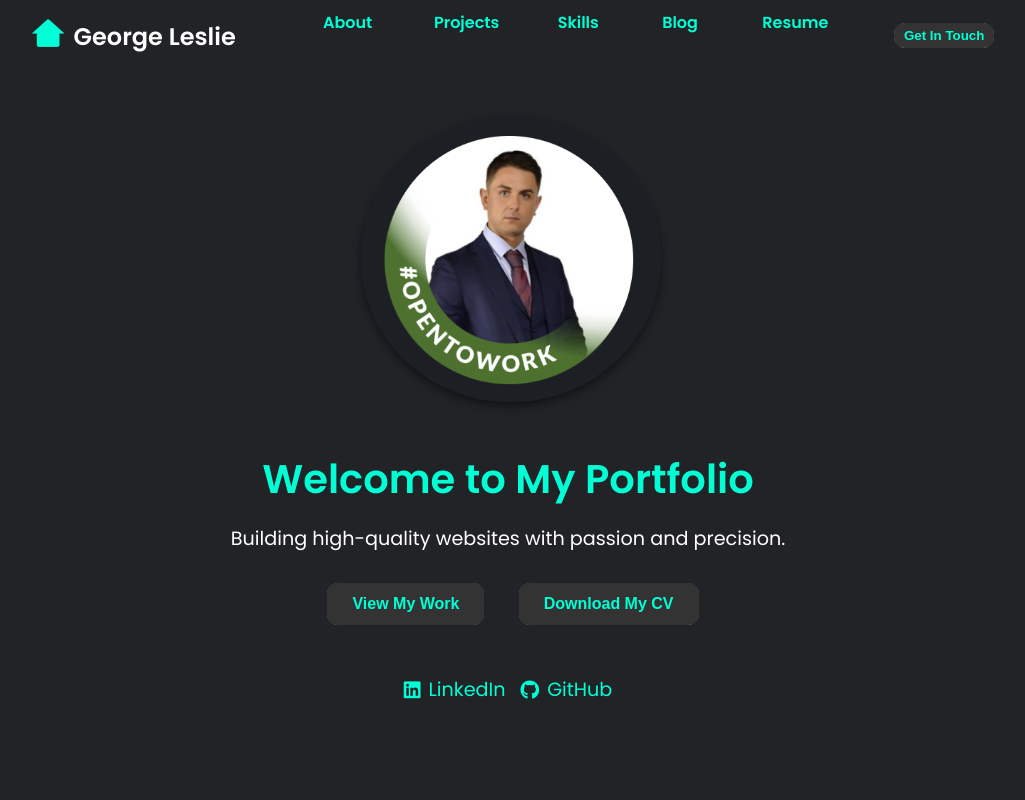
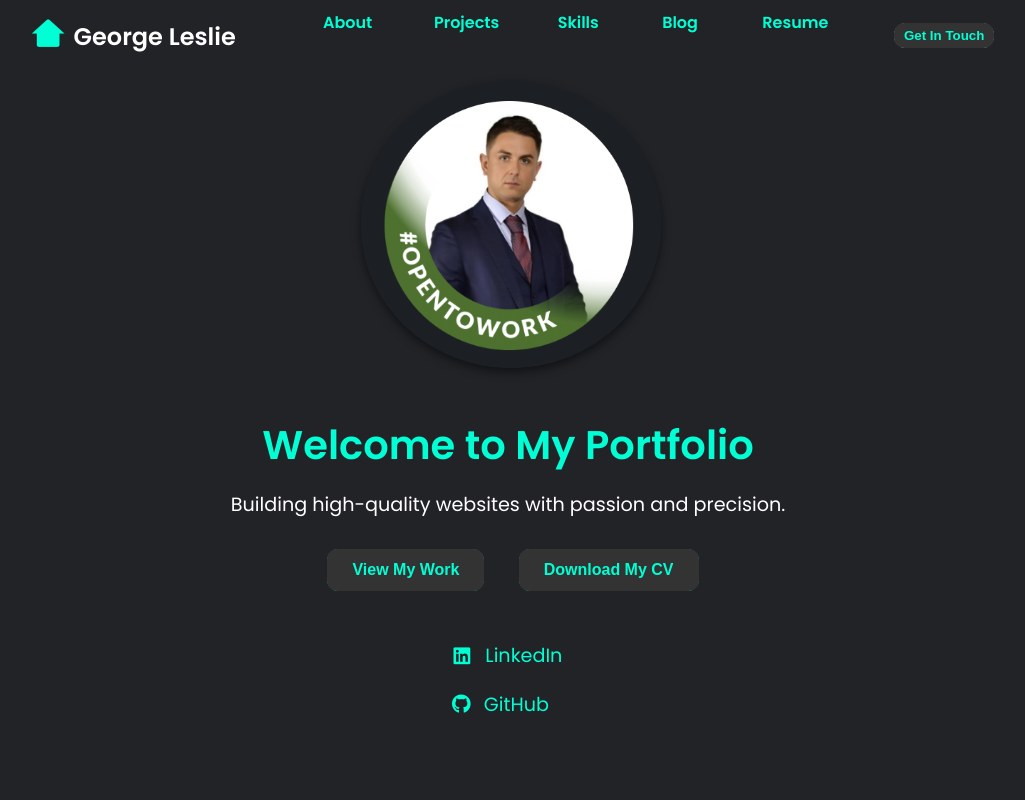
Before and after one commit to georgeleslie/Portfolio-Website, a plain HTML site: page index.html in a window 1280 px wide. Shown: the top 800 px of the page, without its empty margins (132-1157 px from the left). Drawn offline with nearby package versions, Linux system fonts and the light colour scheme.

Commit message:
done for the day

```diff
--- a/index.html
+++ b/index.html
@@ -1,7 +1,6 @@
 
 <!DOCTYPE html>
 <html lang="en">
-<head>
     <head>
         <meta charset="UTF-8">
         <meta name="viewport" content="width=device-width, initial-scale=1">
@@ -84,18 +83,16 @@
             <p>Building high-quality websites with passion and precision.</p>
             <button class="btn hero-btn" onclick="location.href='#projects'">View My Work</button>
             <button class="btn hero-btn" onclick="window.open('./assets/George_Leslie_2024_CV.pdf', '_blank')">Download My CV</button>
+            <a href="https://www.linkedin.com/in/george-leslie-/" target="_blank" rel="noopener noreferrer" class="social-link" aria-label="LinkedIn Profile">
+                <i class="fab fa-linkedin"></i> LinkedIn
+            </a>
+            <a href="https://github.com/georgeleslie" target="_blank" rel="noopener noreferrer" class="social-link-git-hero" aria-label="GitHub Profile">
+                <i class="fab fa-github"></i> <span>GitHub</span>
+            </a>
+            </a>
         </div>
     </div>
 
-    <!-- Social Icons -->
-    <div class="social-links">
-        <a href="https://www.linkedin.com/in/george-leslie-/" target="_blank" rel="noopener noreferrer" class="social-link" aria-label="LinkedIn Profile">
-            <i class="fab fa-linkedin"></i> LinkedIn
-        </a>
-        <a href="https://github.com/georgeleslie" target="_blank" rel="noopener noreferrer" class="social-link" aria-label="GitHub Profile">
-            <i class="fab fa-github"></i> GitHub
-        </a>
-    </div>
 </section>
 
 
@@ -123,14 +120,12 @@
 <footer class="footer">
     <div class="footer-content">
         <p>© 2024 George Leslie</p>
-        <div class="social-links">
             <a href="https://www.linkedin.com/in/george-leslie-/" target="_blank" class="social-link">
                 <i class="fab fa-linkedin"></i> LinkedIn
             </a>
             <a href="https://github.com/georgeleslie" target="_blank" class="social-link">
                 <i class="fab fa-github"></i> GitHub
             </a>
-        </div>
     </div>
 </footer>
 
--- a/styles.css
+++ b/styles.css
@@ -735,10 +735,10 @@ main {
 
     /* Additional Adjustments */
     .section_pic-container {
-        margin-left: 75px;
-        padding-top: 70px;
+        margin-left: auto;
+        margin-right: auto;
+        padding-top: 20px;
     }
-
     .social-links {
         padding-bottom: 100px;
     }
@@ -809,3 +809,45 @@ main {
         padding-top: 70px;
     }
 }
+
+/* Parent container for social links */
+.social-link {
+    margin-top: 40px;
+    display: flex;             /* Flexbox to align items */
+    justify-content: center;    /* Center horizontally */
+    align-items: center;        /* Center vertically */
+    gap: 15px;                  /* Space between each link */
+}
+
+/* Individual social links */
+a.social-link {
+    margin-bottom: 20px;
+    display: flex;              /* Flexbox to align icon and text */
+    align-items: center;        /* Align icon and text vertically */
+    text-decoration: none;      /* Remove underline */
+    font-size: 1.2rem;          /* Adjust font size for better visibility */
+    color: var(--main-color);   /* Your desired text color */
+}
+
+/* Hover effect */
+a.social-link:hover {
+    color: #00c4a6;             /* Change color on hover */
+}
+
+.social-link-git-hero {    /* Align icon and text vertically */
+    text-decoration: none;     /* Remove underline */
+    font-size: 1.2rem;          /* Adjust font size for better visibility */
+    color: var(--main-color);
+
+}
+
+.social-link-git-hero span {
+    margin-right: 15px; /* Adjust this value to move the text closer to the icon */
+}
+
+i.fab.fa-linkedin {
+    margin: 0;
+}
+i.fab.fa-github{
+    margin-right: 8px;
+}
```
